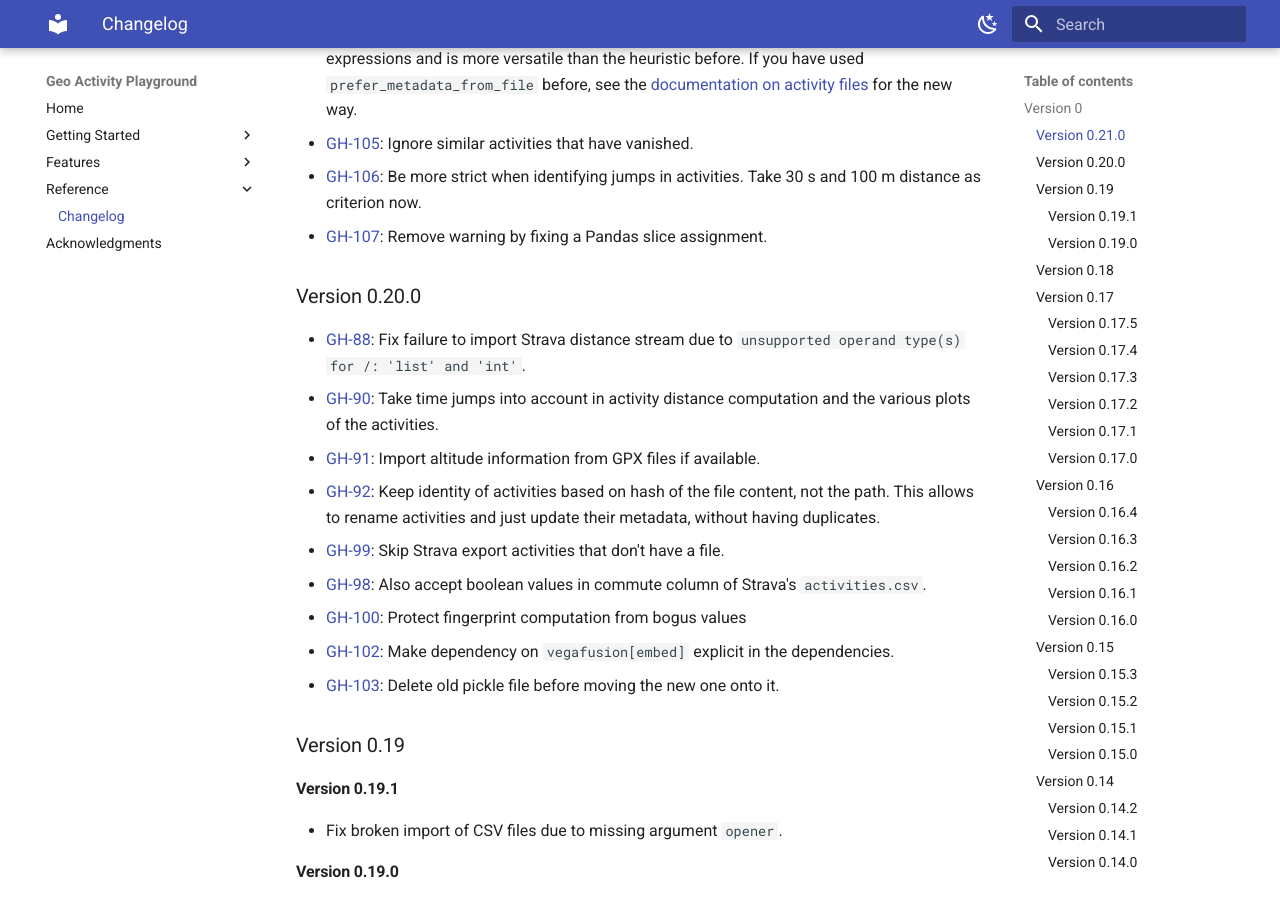
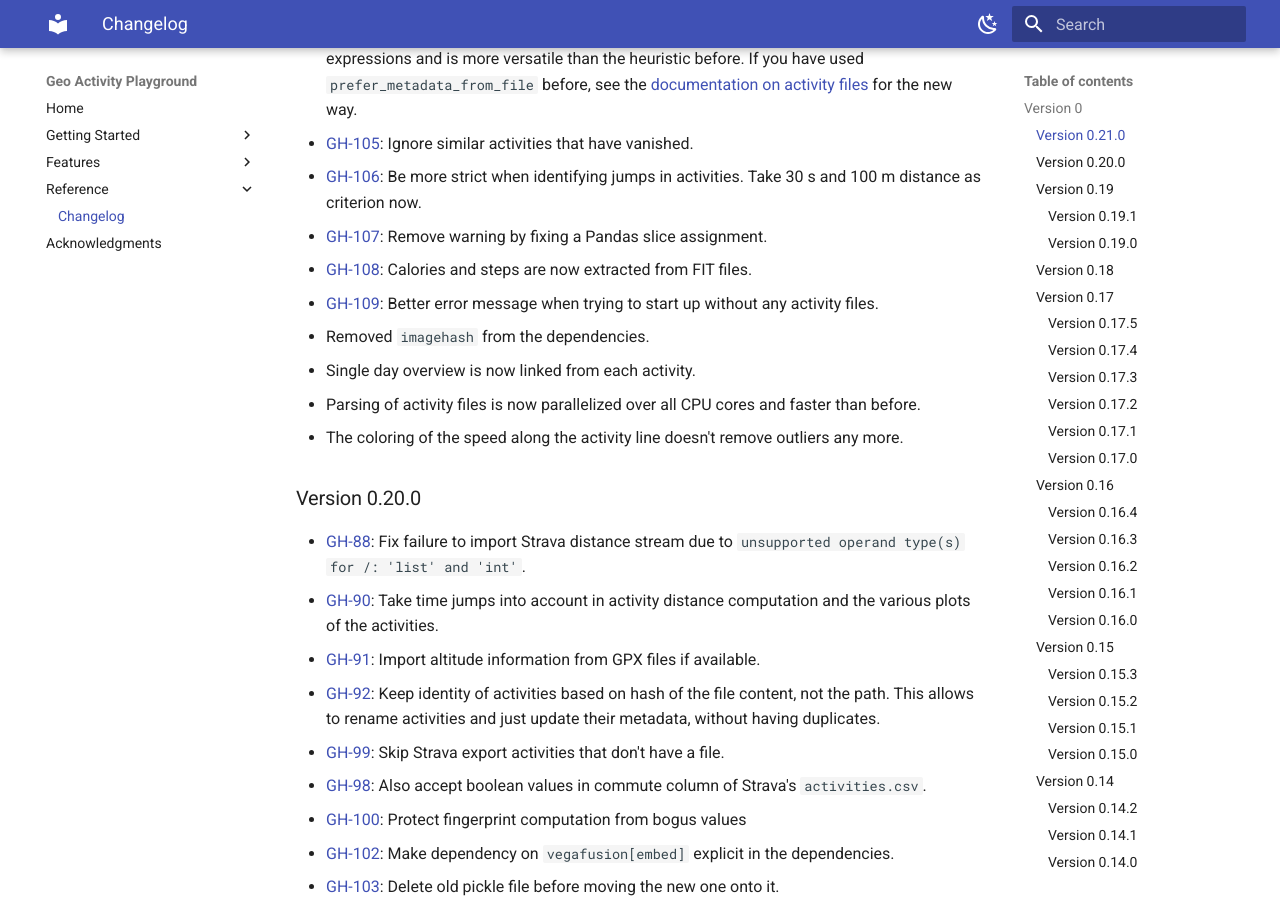
Before and after one commit to martin-ueding/geo-activity-playground, an MkDocs documentation site: the page built from docs/reference/changelog.md, in a window 1280 px wide and 900 px high, scrolled down 413 px. Built offline with MkDocs 1.6.1 and Material for MkDocs 9.7.7, drawn with Linux system fonts in a browser that asks for light colours.

Commit message:
Changelog entry

```diff
--- a/docs/reference/changelog.md
+++ b/docs/reference/changelog.md
@@ -13,6 +13,13 @@ This is the pre-release series. Things haven't settled yet, so each minor versio
 - [GH-105](https://github.com/martin-ueding/geo-activity-playground/issues/105): Ignore similar activities that have vanished.
 - [GH-106](https://github.com/martin-ueding/geo-activity-playground/issues/106): Be more strict when identifying jumps in activities. Take 30 s and 100 m distance as criterion now.
 - [GH-107](https://github.com/martin-ueding/geo-activity-playground/issues/107): Remove warning by fixing a Pandas slice assignment.
+- [GH-108](https://github.com/martin-ueding/geo-activity-playground/issues/108): Calories and steps are now extracted from FIT files.
+- [GH-109](https://github.com/martin-ueding/geo-activity-playground/issues/109): Better error message when trying to start up without any activity files.
+
+- Removed `imagehash` from the dependencies.
+- Single day overview is now linked from each activity.
+- Parsing of activity files is now parallelized over all CPU cores and faster than before.
+- The coloring of the speed along the activity line doesn't remove outliers any more.
 
 ### Version 0.20.0
 
```
